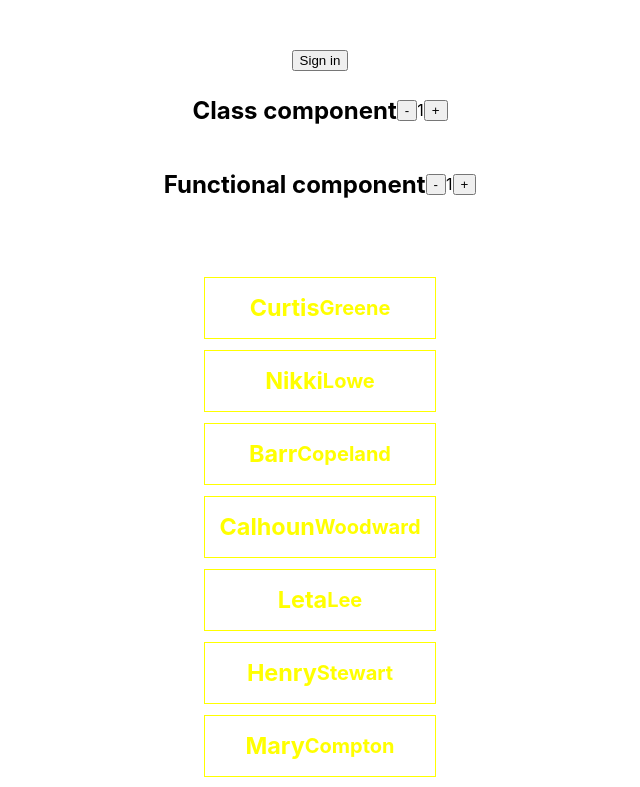
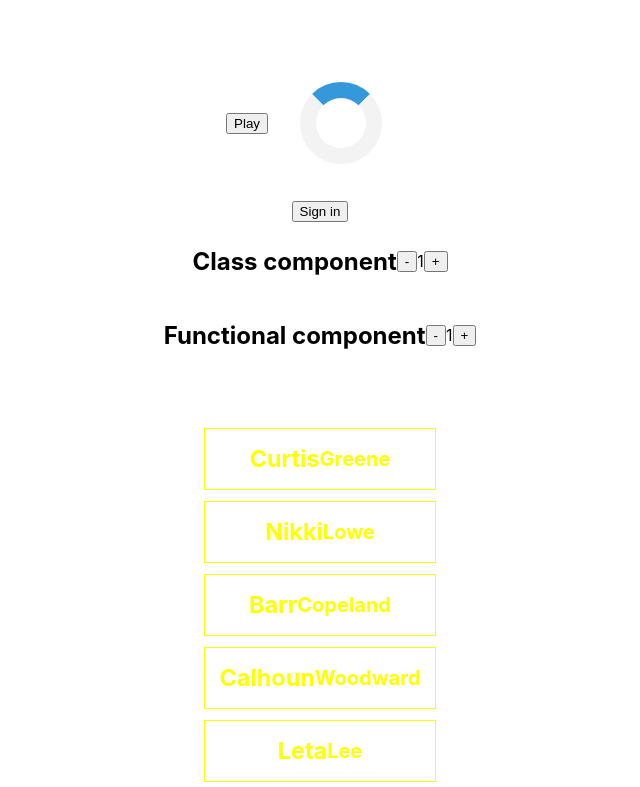
Before and after one commit to miksturchik/js_pro-lesson-4, a React (Create React App) app: page / in a window 1280 px wide. Shown: the top 787 px of the page, without its empty margins (320-960 px from the left). Built offline with nearby package versions, Linux system fonts and the light colour scheme.

Commit message:
init (task-10) : solution

```diff
--- /dev/null
+++ b/src/Spinner.css
@@ -0,0 +1,22 @@
+.loaderr {
+    border: 16px solid #f3f3f3;
+    border-top: 16px solid #3498db;
+    border-radius: 50%;
+    width: 50px;
+    height: 50px;
+    align-self: center;
+    margin: 2rem;
+    }
+
+    .loaderr-animated {
+    animation: spin 2s linear infinite;
+    }
+
+    @keyframes spin {
+    0% {
+        transform: rotate(0deg);
+    }
+    100% {
+        transform: rotate(360deg);
+    }
+    }
--- /dev/null
+++ b/src/Spinner.jsx
@@ -0,0 +1,25 @@
+import { useState } from "react";
+import "./Spinner.css";
+
+function Spinner({ animation }) {
+    const cssClass = `loaderr ${animation ? "loaderr-animated" : ""}`;
+    return <div className={cssClass}></div>;
+}
+
+function SpinnerControl() {
+    const [animation, setAnimation] = useState(false);
+
+    const SpinnerState = () => {
+        setAnimation(!animation);
+    };
+
+    return (
+        <div className="wrapper">
+            <button onClick={SpinnerState}>
+                {animation ? "Stop" : "Play"}
+            </button>
+            <Spinner animation={animation} />
+        </div>
+    );
+}
+export default SpinnerControl;
--- a/src/index.tsx
+++ b/src/index.tsx
@@ -12,10 +12,12 @@ import Cyclic from "./Cyclic";
 import CounterClass from "./CounterClass";
 import CounterFunction from "./CounterFunction";
 import Login from "./Login";
+import SpinnerControl from "./Spinner";
 
 const root = ReactDOM.createRoot(document.getElementById("root"));
 root.render(
     <React.StrictMode>
+        <SpinnerControl />
         <Login />
 
         <CounterClass />
```
